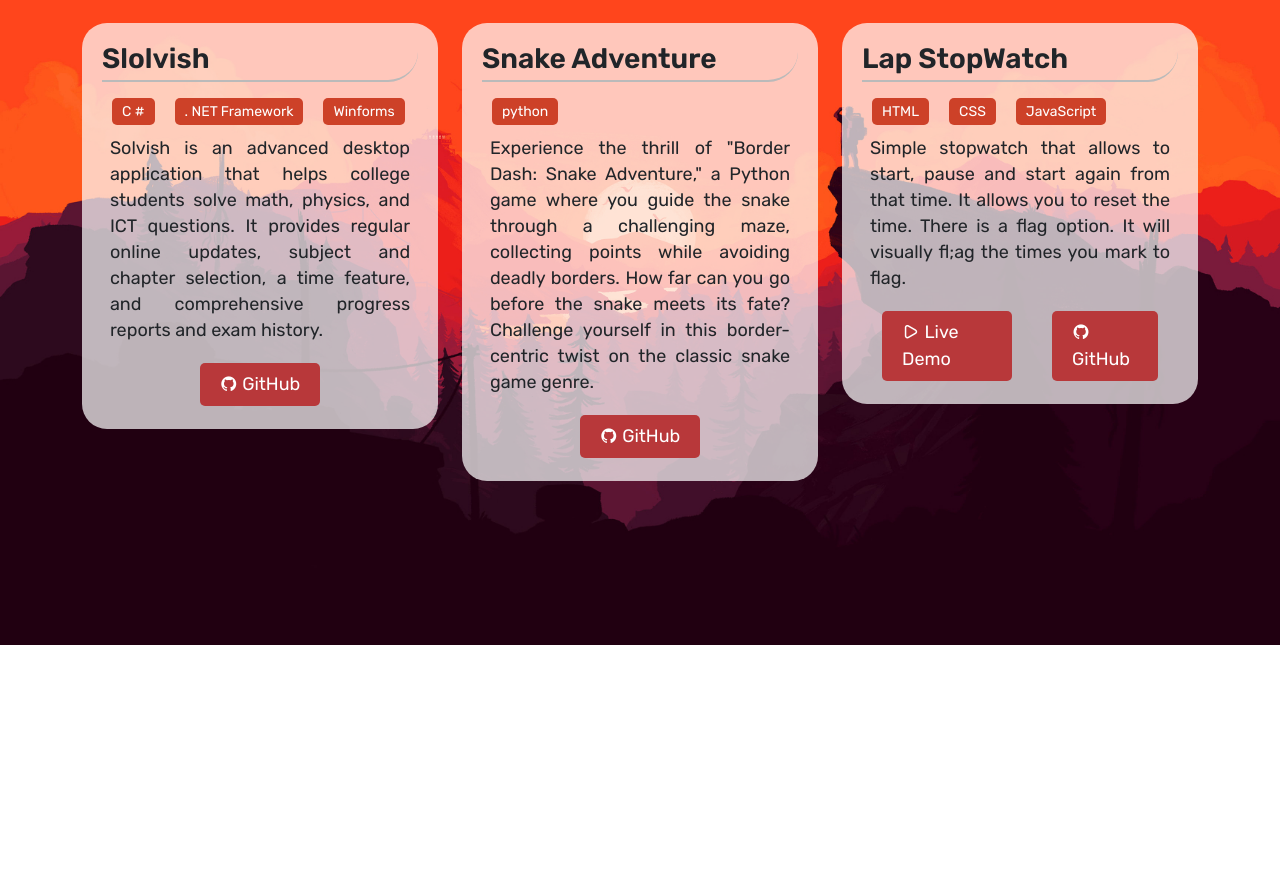
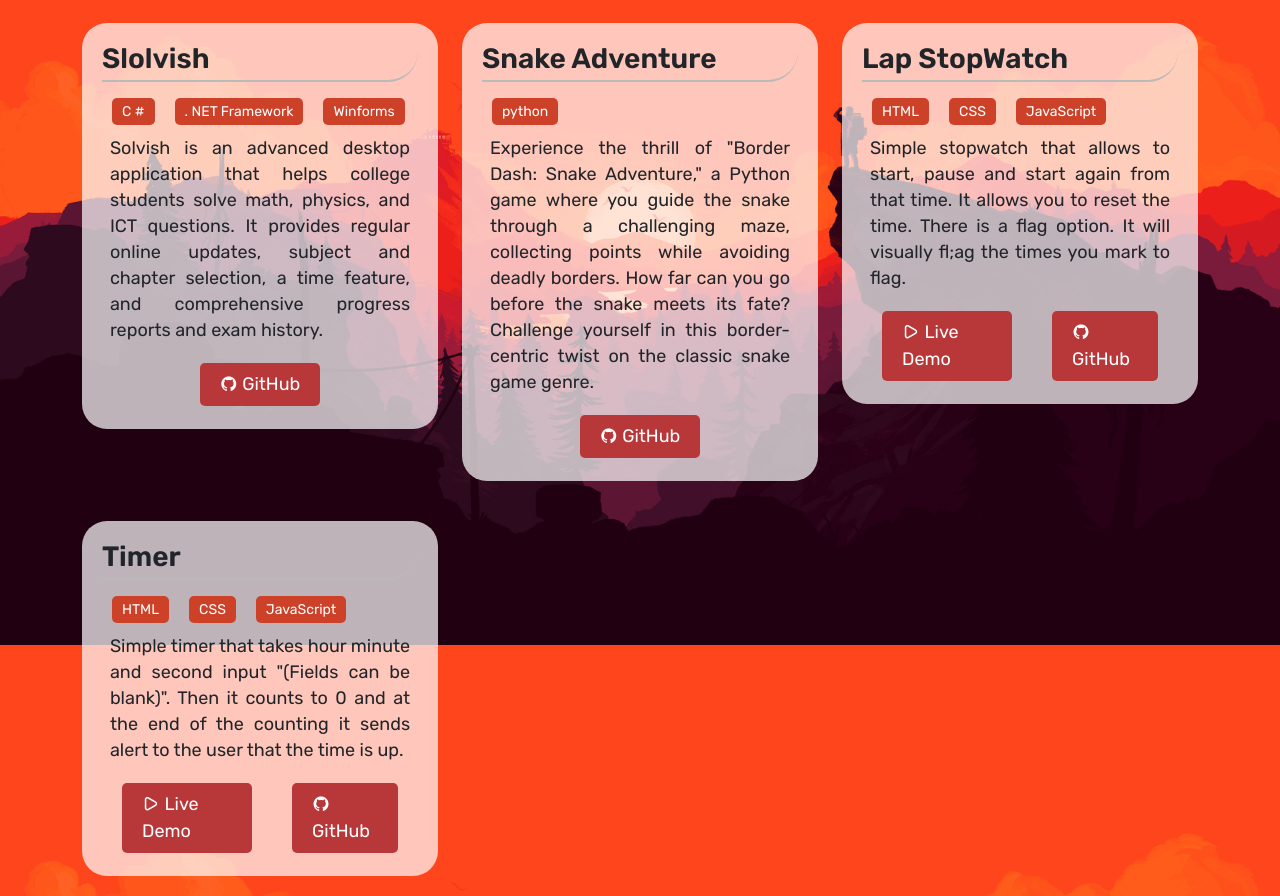
Before and after one commit to sakhadib/portfolio, a plain HTML site: page index.html in a window 1280 px wide. Shown: the part 2063-2959 px from the top of the page. Before the commit the page ends 2708 px from the top, so only its background shows below. Drawn offline with nearby package versions, Linux system fonts and the light colour scheme.

Commit message:
home updated

```diff
--- a/index.html
+++ b/index.html
@@ -232,6 +232,27 @@
                     </div>
                 </div>
             </div>
+            <div class="row">
+                <div class="col-lg-4">
+                    <div class="sh-proj-block">
+                        <div class="sh-proj-ttl">
+                            <p>Timer</p>
+                        </div>
+                        <div class="sh-proj-lang">
+                            <p>HTML</p>
+                            <p>CSS</p>
+                            <p>JavaScript</p>
+                        </div>
+                        <div class="sh-proj-dsc">
+                            <p>Simple timer that takes hour minute and second input "(Fields can be blank)". Then it counts to 0 and at the end of the counting it sends alert to the user that the time is up.</p>
+                        </div>
+                        <div class="sh-proj-dem">
+                            <a href="mini projects/countdown/counter.html"><i class="uil uil-play"></i> Live Demo</a>
+                            <a href="https://github.com/sakhadib/portfolio/tree/main/mini%20projects/countdown"><i class="uil uil-github"></i> GitHub</a>
+                        </div>
+                    </div>
+                </div>
+            </div>
         </div>
     </div>
     <!-- End of Third -->
```
